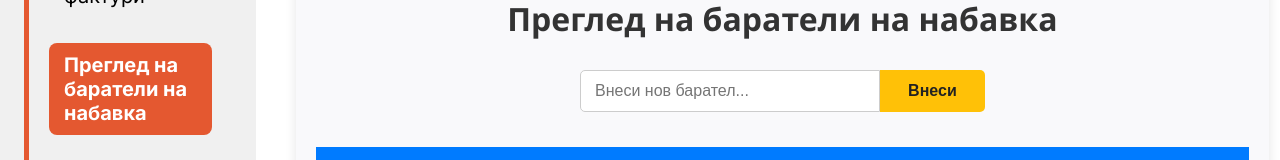
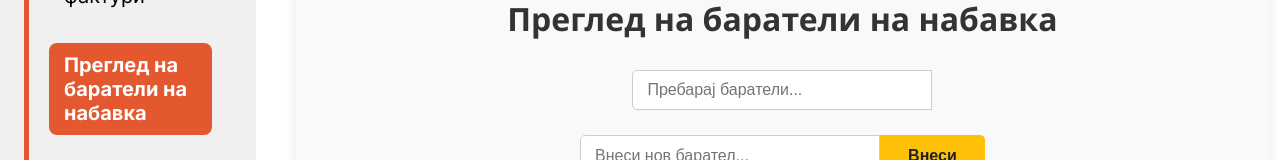
Before and after one commit to martytrajkoski/inSys--frontend, a React (Vite) app: page /lista-barateli in a window 1280 px wide. Shown: the part 193-353 px from the top of the page. Built offline with nearby package versions, Linux system fonts and the light colour scheme; no server answers.

Commit message:
added search bar to barateli and izdavaci

```diff
--- a/src/pages/Departments/Barateli/Barateli.tsx
+++ b/src/pages/Departments/Barateli/Barateli.tsx
@@ -1,16 +1,17 @@
 import React, { useEffect, useState } from "react";
 import axiosClient from "../../../axiosClient/axiosClient";
-
-interface Baratel {
-  id: number;
-  name: string;
-}
+import type { Baratel } from "../../../types/types";
 
 const BarateliPage: React.FC = () => {
   const [barateli, setBarateli] = useState<Baratel[]>([]);
   const [newBaratel, setNewBaratel] = useState<string>("");
   const [editId, setEditId] = useState<number | null>(null);
   const [editName, setEditName] = useState<string>("");
+  const [searchQuery, setSearchQuery] = useState<string>("");
+
+  const filteredBarateli = barateli.filter((b) =>
+    b.name.toLowerCase().includes(searchQuery.toLowerCase())
+  );
 
   const fetchBarateli = async () => {
     try {
@@ -66,6 +67,16 @@ const BarateliPage: React.FC = () => {
     <div className="mainmenu-content">
       <div className="departments-container">
         <h1>Преглед на баратели на набавка</h1>
+
+        <div className="add-section">
+          <input
+            type="text"
+            placeholder="Пребарај баратели..."
+            value={searchQuery}
+            onChange={(e) => setSearchQuery(e.target.value)}
+          />
+        </div>
+
         <div className="add-section">
           <input
             type="text"
@@ -84,7 +95,7 @@ const BarateliPage: React.FC = () => {
             </tr>
           </thead>
           <tbody>
-            {barateli.map((baratel) => (
+            {filteredBarateli.map((baratel) => (
               <tr key={baratel.id}>
                 <td>
                   {editId === baratel.id ? (
@@ -109,9 +120,7 @@ const BarateliPage: React.FC = () => {
                       Измени
                     </button>
                   )}
-                  <button onClick={() => handleDelete(baratel.id)}>
-                    Избриши
-                  </button>
+                  <button onClick={() => handleDelete(baratel.id)}>Избриши</button>
                 </td>
               </tr>
             ))}
--- a/src/pages/Departments/Izdavaci/Izdavaci.tsx
+++ b/src/pages/Departments/Izdavaci/Izdavaci.tsx
@@ -7,7 +7,11 @@ const IzdavaciPage: React.FC = () => {
   const [newIzdavac, setNewIzdavac] = useState<string>("");
   const [editId, setEditId] = useState<number | null>(null);
   const [editName, setEditName] = useState<string>("");
+  const [searchQuery, setSearchQuery] = useState<string>("");
 
+  const filteredIzdavaci = izdavaci.filter((i) =>
+    i.name.toLowerCase().includes(searchQuery.toLowerCase())
+  );
   const fetchIzdavaci = async () => {
     try {
       const response = await axiosClient.get("/izdavaci");
@@ -58,10 +62,19 @@ const IzdavaciPage: React.FC = () => {
     fetchIzdavaci();
   }, []);
 
-  return (
+   return (
     <div className="mainmenu-content">
       <div className="departments-container">
         <h1>Преглед на издавачи</h1>
+
+        <div className="add-section">
+          <input
+            type="text"
+            placeholder="Пребарај издавачи..."
+            value={searchQuery}
+            onChange={(e) => setSearchQuery(e.target.value)}
+          />
+        </div>
 
         <div className="add-section">
           <input
@@ -81,7 +94,7 @@ const IzdavaciPage: React.FC = () => {
             </tr>
           </thead>
           <tbody>
-            {izdavaci.map((izdavac) => (
+            {filteredIzdavaci.map((izdavac) => (
               <tr key={izdavac.id}>
                 <td>
                   {editId === izdavac.id ? (
@@ -102,9 +115,7 @@ const IzdavaciPage: React.FC = () => {
                       Измени
                     </button>
                   )}
-                  <button onClick={() => handleDelete(izdavac.id)}>
-                    Избриши
-                  </button>
+                  <button onClick={() => handleDelete(izdavac.id)}>Избриши</button>
                 </td>
               </tr>
             ))}
--- a/src/types/types.ts
+++ b/src/types/types.ts
@@ -48,5 +48,5 @@ export interface Izdavac {
 }
 
 export interface Props {
-    onClose?: () => void;
+  onClose?: () => void;
 }
```
